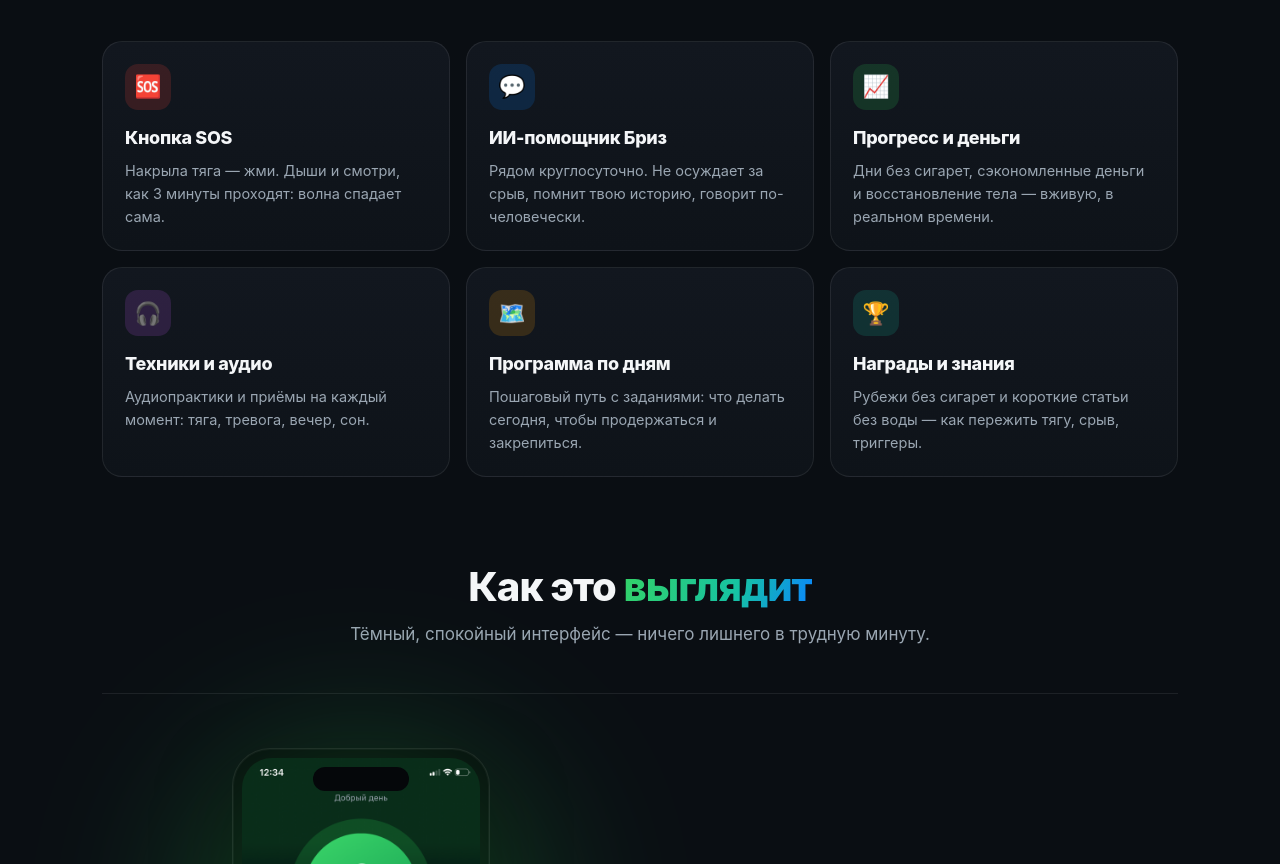
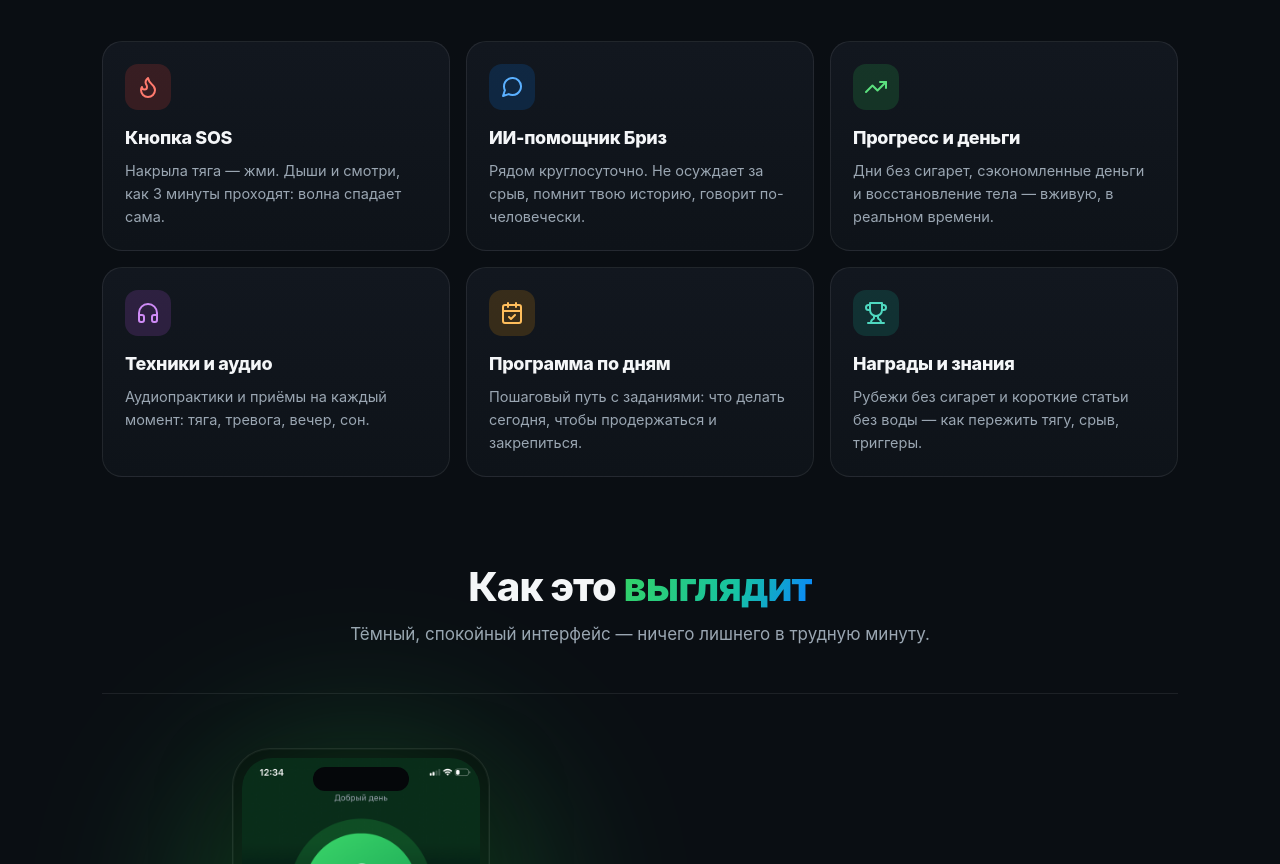
Before and after one commit to RomanElektrik/nosmoke, a website: page docs/index.html in a window 1280 px wide. Shown: the part 1011-1875 px from the top of the page. Drawn offline with Linux system fonts and the light colour scheme.

Commit message:
fix(site): нормальные SVG-иконки в карточках фич вместо эмодзи
Co-Authored-By: Claude Opus 4.8 (1M context) <noreply@anthropic.com>

```diff
--- a/docs/index.html
+++ b/docs/index.html
@@ -187,32 +187,44 @@
     </div>
     <div class="feat-grid">
       <div class="feat">
-        <div class="ic" style="background:rgba(255,69,58,0.16);color:#FF7A6E">🆘</div>
+        <div class="ic" style="background:rgba(255,69,58,0.16);color:#FF7A6E">
+          <svg viewBox="0 0 24 24" fill="none" stroke="currentColor" stroke-width="2" stroke-linecap="round" stroke-linejoin="round" width="24" height="24"><path d="M8.5 14.5A2.5 2.5 0 0 0 11 12c0-1.38-.5-2-1-3-1.07-2.14-.22-4.05 2-6 .5 2.5 2 4.9 4 6.5 2 1.6 3 3.5 3 5.5a7 7 0 1 1-14 0c0-1.15.43-2.29 1-3a2.5 2.5 0 0 0 2.5 2.5Z"/></svg>
+        </div>
         <h3>Кнопка SOS</h3>
         <p>Накрыла тяга — жми. Дыши и смотри, как 3 минуты проходят: волна спадает сама.</p>
       </div>
       <div class="feat">
-        <div class="ic" style="background:rgba(10,132,255,0.16);color:#5AB0FF">💬</div>
+        <div class="ic" style="background:rgba(10,132,255,0.16);color:#5AB0FF">
+          <svg viewBox="0 0 24 24" fill="none" stroke="currentColor" stroke-width="2" stroke-linecap="round" stroke-linejoin="round" width="24" height="24"><path d="M21 11.5a8.38 8.38 0 0 1-.9 3.8 8.5 8.5 0 0 1-7.6 4.7 8.38 8.38 0 0 1-3.8-.9L3 21l1.9-5.7a8.38 8.38 0 0 1-.9-3.8 8.5 8.5 0 0 1 4.7-7.6 8.38 8.38 0 0 1 3.8-.9h.5a8.48 8.48 0 0 1 8 8v.5Z"/></svg>
+        </div>
         <h3>ИИ-помощник Бриз</h3>
         <p>Рядом круглосуточно. Не осуждает за срыв, помнит твою историю, говорит по-человечески.</p>
       </div>
       <div class="feat">
-        <div class="ic" style="background:rgba(48,209,88,0.16);color:#5BE07E">📈</div>
+        <div class="ic" style="background:rgba(48,209,88,0.16);color:#5BE07E">
+          <svg viewBox="0 0 24 24" fill="none" stroke="currentColor" stroke-width="2" stroke-linecap="round" stroke-linejoin="round" width="24" height="24"><polyline points="22 7 13.5 15.5 8.5 10.5 2 17"/><polyline points="16 7 22 7 22 13"/></svg>
+        </div>
         <h3>Прогресс и деньги</h3>
         <p>Дни без сигарет, сэкономленные деньги и восстановление тела — вживую, в реальном времени.</p>
       </div>
       <div class="feat">
-        <div class="ic" style="background:rgba(191,90,242,0.16);color:#CF8BF6">🎧</div>
+        <div class="ic" style="background:rgba(191,90,242,0.16);color:#CF8BF6">
+          <svg viewBox="0 0 24 24" fill="none" stroke="currentColor" stroke-width="2" stroke-linecap="round" stroke-linejoin="round" width="24" height="24"><path d="M3 18v-6a9 9 0 0 1 18 0v6"/><path d="M21 19a2 2 0 0 1-2 2h-1a2 2 0 0 1-2-2v-3a2 2 0 0 1 2-2h3zM3 19a2 2 0 0 0 2 2h1a2 2 0 0 0 2-2v-3a2 2 0 0 0-2-2H3z"/></svg>
+        </div>
         <h3>Техники и аудио</h3>
         <p>Аудиопрактики и приёмы на каждый момент: тяга, тревога, вечер, сон.</p>
       </div>
       <div class="feat">
-        <div class="ic" style="background:rgba(255,159,10,0.16);color:#FFBE5C">🗺️</div>
+        <div class="ic" style="background:rgba(255,159,10,0.16);color:#FFBE5C">
+          <svg viewBox="0 0 24 24" fill="none" stroke="currentColor" stroke-width="2" stroke-linecap="round" stroke-linejoin="round" width="24" height="24"><rect x="3" y="4" width="18" height="18" rx="2"/><path d="M3 10h18M8 2v4M16 2v4M9 16l2 2 4-4"/></svg>
+        </div>
         <h3>Программа по дням</h3>
         <p>Пошаговый путь с заданиями: что делать сегодня, чтобы продержаться и закрепиться.</p>
       </div>
       <div class="feat">
-        <div class="ic" style="background:rgba(22,194,163,0.16);color:#4FD8C0">🏆</div>
+        <div class="ic" style="background:rgba(22,194,163,0.16);color:#4FD8C0">
+          <svg viewBox="0 0 24 24" fill="none" stroke="currentColor" stroke-width="2" stroke-linecap="round" stroke-linejoin="round" width="24" height="24"><path d="M6 9H4.5a2.5 2.5 0 0 1 0-5H6M18 9h1.5a2.5 2.5 0 0 0 0-5H18M4 22h16M10 14.66V17c0 .55-.47.98-.97 1.21C7.85 18.75 7 20.24 7 22M14 14.66V17c0 .55.47.98.97 1.21C16.15 18.75 17 20.24 17 22M18 2H6v7a6 6 0 0 0 12 0V2Z"/></svg>
+        </div>
         <h3>Награды и знания</h3>
         <p>Рубежи без сигарет и короткие статьи без воды — как пережить тягу, срыв, триггеры.</p>
       </div>
```
